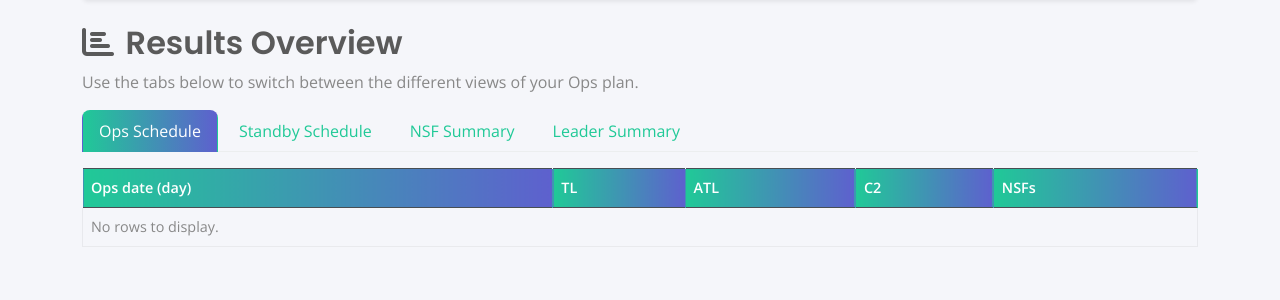
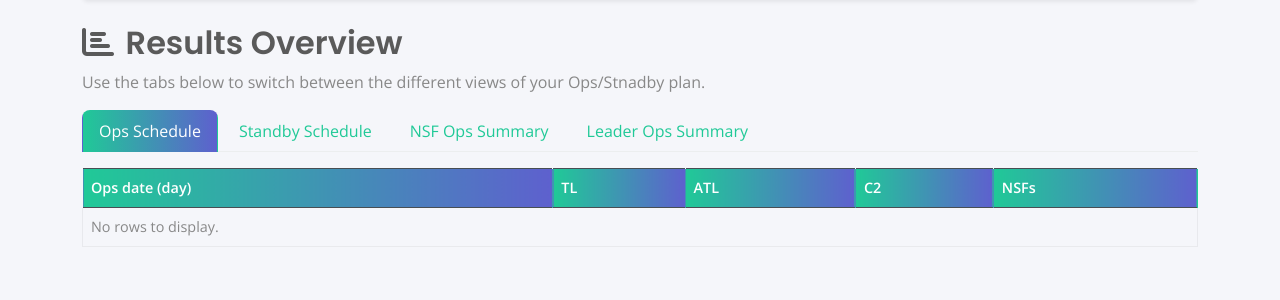
Before and after one commit to doodabomb89/duty_planner_web, a Flask app: template templates/results.html in a window 1280 px wide. Shown: the part 101-401 px from the top of the page. Run offline with Flask 3, Linux system fonts and the light colour scheme; the template is opened without the code that fills it, so the values that code supplies are empty; some libraries are stand-ins or nearby versions.

Commit message:
Update results.html

```diff
--- a/templates/results.html
+++ b/templates/results.html
@@ -2,7 +2,7 @@
 {% block content %}
 
 <h2 class="mb-2"><i class="fa-solid fa-chart-bar me-1"></i> Results Overview</h2>
-<p class="text-muted">Use the tabs below to switch between the different views of your Ops plan.</p>
+<p class="text-muted">Use the tabs below to switch between the different views of your Ops/Stnadby plan.</p>
 
 <!-- Tabs -->
 <ul class="nav nav-tabs mb-3" id="resultsTabs" role="tablist">
@@ -18,12 +18,12 @@
   </li>
   <li class="nav-item" role="presentation">
     <button class="nav-link" id="nsf-tab" data-bs-toggle="tab" data-bs-target="#nsf-pane" type="button" role="tab" aria-controls="nsf-pane" aria-selected="false">
-      NSF Summary
+      NSF Ops Summary
     </button>
   </li>
   <li class="nav-item" role="presentation">
     <button class="nav-link" id="leader-tab" data-bs-toggle="tab" data-bs-target="#leader-pane" type="button" role="tab" aria-controls="leader-pane" aria-selected="false">
-      Leader Summary
+      Leader Ops Summary
     </button>
   </li>
 </ul>
@@ -112,7 +112,7 @@
             <th class="gradient-th">Name</th>
             <th class="gradient-th">Total Ops</th>
             <th class="gradient-th">Fri/Sat/3-boardings Ops</th>
-            <th class="gradient-th">Carryover</th>
+            <th class="gradient-th">Carryover from last month</th>
           </tr>
         </thead>
         <tbody>
```
